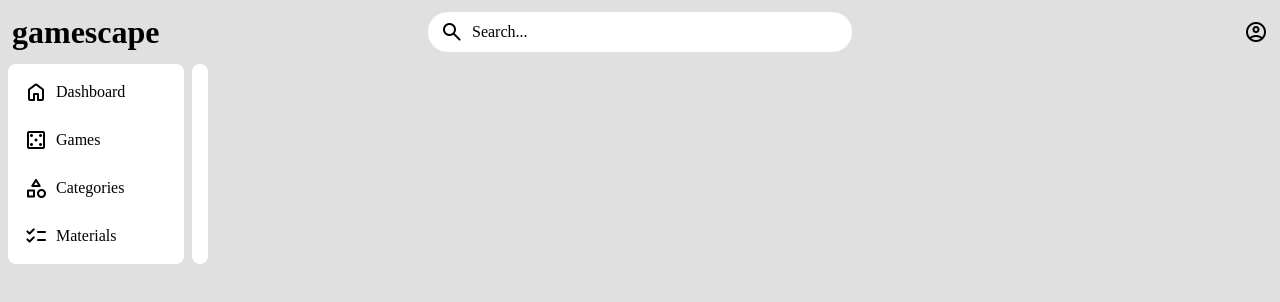
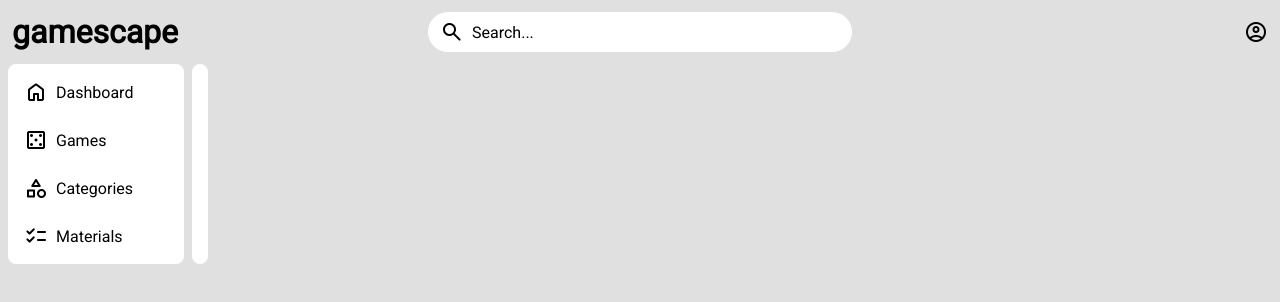
Before and after one commit to niklnick/gamescape-frontend, an Angular app: page / in a window 1280 px wide. Shown: the top 302 px of the page. Built offline with nearby package versions, Linux system fonts and the light colour scheme.

Commit message:
font-family=roboto

```diff
--- a/src/styles.scss
+++ b/src/styles.scss
@@ -1,3 +1,5 @@
+@import url('https://fonts.googleapis.com/css?family=Roboto');
+
 html,
 body {
     height: 100%;
@@ -5,6 +7,7 @@ body {
 
 body {
     background: hsl(0, 0%, 88%);
+    font-family: 'Roboto';
 }
 
 body,
```
